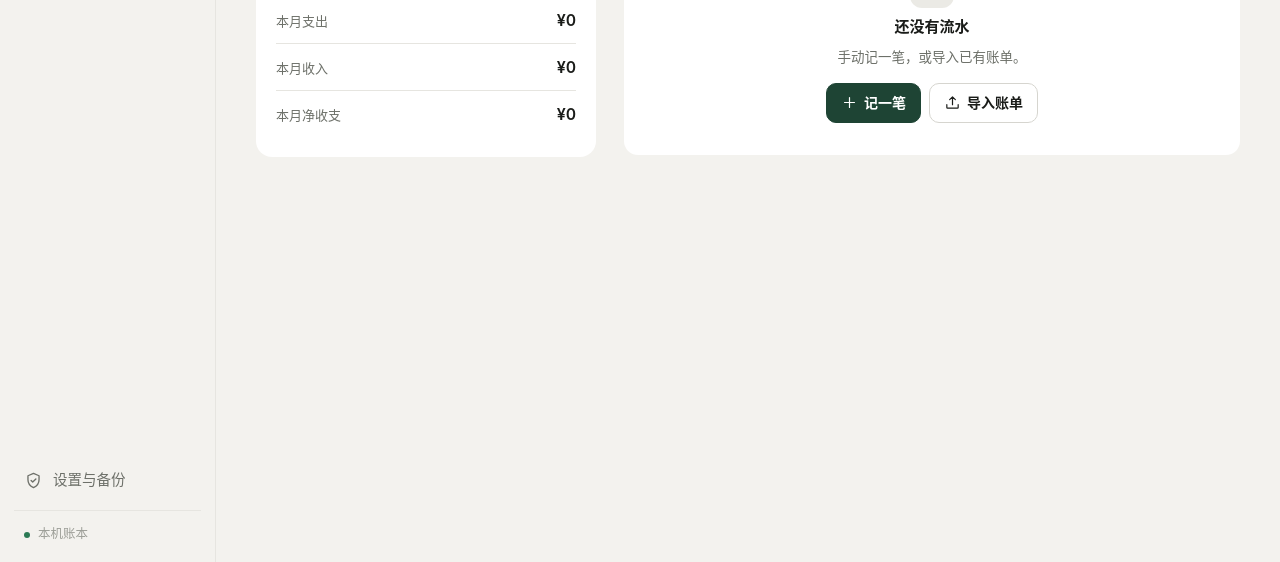
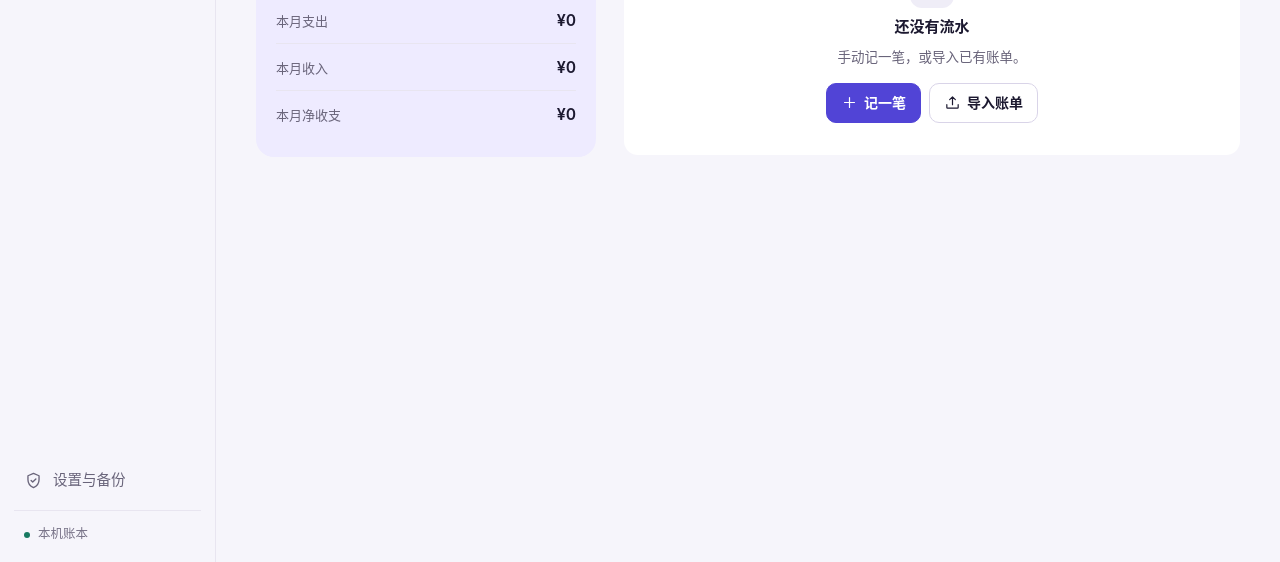
Before and after one commit to silverbullet522/xiaorizhang, a plain HTML site: page dist/index.html in a window 1280 px wide. Shown: the part 238-800 px from the top of the page. Drawn offline with Linux system fonts and the light colour scheme.

Commit message:
更新靛蓝主题、灰色未选中图标和轻量动效

```diff
--- a/dist/app.mjs
+++ b/dist/app.mjs
@@ -27,6 +27,7 @@ const state = {
 const viewNames = { home: ['账本', 'ledger'], overview: ['报表', 'chart'], categories: ['分类', 'tag'] }
 const standalone = matchMedia('(display-mode: standalone)').matches || navigator.standalone === true
 const phone = standalone || matchMedia('(pointer: coarse)').matches
+const allowsMotion = matchMedia('(prefers-reduced-motion: no-preference)')
 let importState
 let hiddenAt = 0
 let pasteTimer
@@ -986,12 +987,17 @@ const actions = {
   'entry-category': ({ value }, control) => {
     const form = byId('entry-form')
     const group = control.parentElement
+    const opensChildren = control.getAttribute('aria-expanded') === 'false'
     selectCategories(form, value)
     const selected = Array.from(group.children).find(item => item.dataset.value === value)
     selected?.focus({ preventScroll: true })
     if (selected?.getAttribute('aria-expanded') === 'true') {
       selected.scrollIntoView({ block: 'nearest' })
-      byId('entry-subcategories').firstElementChild.scrollIntoView({ block: 'nearest' })
+      const panel = byId('entry-subcategories')
+      panel.firstElementChild.scrollIntoView({ block: 'nearest' })
+      if (opensChildren && allowsMotion.matches) {
+        panel.animate([{ opacity: .55, transform: 'translateY(-4px)' }, { opacity: 1, transform: 'none' }], { duration: 180, easing: 'ease-out' })
+      }
     }
   },
   'screen-paste': pasteFromScreen,
--- a/dist/style.css
+++ b/dist/style.css
@@ -1,72 +1,76 @@
 :root {
   color-scheme: light dark;
-  --bg: #f3f2ee;
+  --bg: #f6f5fb;
   --surface: #fff;
-  --surface-2: #ebeae5;
-  --surface-3: #dfded8;
+  --surface-2: #efedf7;
+  --surface-3: #e4e0f1;
   --thumb: #fff;
   --key: #fff;
-  --key-alt: #dcdbd5;
-  --hover: rgb(26 28 25 / .045);
-  --ink: #1a1c19;
-  --ink-2: #3d403b;
-  --muted: #6d7069;
-  --faint: #9c9e97;
-  --line: #e6e5e0;
-  --line-strong: #d6d5cf;
-  --brand: #1e4434;
-  --brand-hover: #163327;
+  --key-alt: #e5e1f4;
+  --hover: rgb(67 49 155 / .06);
+  --ink: #1c1930;
+  --ink-2: #423d57;
+  --muted: #69647a;
+  --faint: #777287;
+  --line: #e8e5f0;
+  --line-strong: #d9d4e8;
+  --brand: #5144d6;
+  --brand-hover: #4133bf;
+  --brand-soft: #eeebff;
   --brand-ink: #fff;
-  --link: #2a6249;
-  --pos: #2b7a54;
+  --link: #493bc1;
+  --pos: #177961;
   --danger: #b23a2f;
   --warn-bg: #f5eedb;
   --warn-ink: #66511f;
-  --bar-in: #4f9a74;
-  --bar-out: #2f322e;
-  --focus: #2b7a54;
+  --bar-in: #29a387;
+  --bar-out: #7062df;
+  --focus: #6455e2;
+  --icon-inactive: #777;
   --category-blue: #2865a7;
   --category-red: #b53e52;
   --category-orange: #a95619;
   --category-green: #2b7957;
   --category-purple: #7952a6;
-  --nav-bg: rgb(249 249 246 / .84);
-  --pop: 0 12px 40px rgb(20 22 19 / .14), 0 1px 3px rgb(20 22 19 / .06);
+  --nav-bg: rgb(250 249 255 / .92);
+  --pop: 0 12px 40px rgb(24 20 46 / .16), 0 1px 3px rgb(24 20 46 / .06);
   --sans: -apple-system, BlinkMacSystemFont, "SF Pro Text", "Segoe UI", "PingFang SC", "Hiragino Sans GB", "Microsoft YaHei", "Noto Sans CJK SC", sans-serif;
 }
 @media (prefers-color-scheme: dark) {
   :root {
-    --bg: #111311;
-    --surface: #1a1d1a;
-    --surface-2: #242824;
-    --surface-3: #2f342f;
-    --thumb: #3a3f3a;
-    --key: #383d38;
-    --key-alt: #2d322d;
-    --hover: rgb(255 255 255 / .05);
-    --ink: #ecebe6;
-    --ink-2: #cfcec8;
-    --muted: #9a9e97;
-    --faint: #6f736d;
-    --line: #2a2e2a;
-    --line-strong: #393e39;
-    --brand: #c4e67e;
-    --brand-hover: #d3ef96;
-    --brand-ink: #142219;
-    --link: #b9dc78;
-    --pos: #7fca9c;
+    --bg: #141321;
+    --surface: #1d1b2c;
+    --surface-2: #252339;
+    --surface-3: #302d48;
+    --thumb: #38344e;
+    --key: #312e46;
+    --key-alt: #292641;
+    --hover: rgb(187 173 255 / .09);
+    --ink: #f0eefb;
+    --ink-2: #d4cee7;
+    --muted: #aca6bf;
+    --faint: #948da9;
+    --line: #312d45;
+    --line-strong: #443e5d;
+    --brand: #ada3ff;
+    --brand-hover: #c1b8ff;
+    --brand-soft: #342d57;
+    --brand-ink: #21194d;
+    --link: #bdb5ff;
+    --pos: #76d2b7;
     --danger: #ee8073;
     --warn-bg: #2b2718;
     --warn-ink: #e0cd98;
-    --bar-in: #6dbb8e;
-    --bar-out: #d6d5cf;
-    --focus: #a9d670;
+    --bar-in: #70cdb5;
+    --bar-out: #a699ff;
+    --focus: #afa3ff;
+    --icon-inactive: #aaa;
     --category-blue: #83b7fa;
     --category-red: #f68e9f;
     --category-orange: #efab75;
     --category-green: #90d2a9;
     --category-purple: #c8a5f1;
-    --nav-bg: rgb(24 27 24 / .82);
+    --nav-bg: rgb(26 24 41 / .92);
     --pop: 0 12px 40px rgb(0 0 0 / .5);
   }
 }
@@ -94,14 +98,14 @@ a { color: var(--link) }
   border-right: 1px solid var(--line); background: var(--bg); display: flex; flex-direction: column;
 }
 .brand { display: inline-flex; gap: 10px; align-items: center; font-size: 17px; font-weight: 650; letter-spacing: .02em }
-.brand-mark { display: grid; place-items: center; width: 30px; height: 30px; border-radius: 8px; background: #1e4434; color: #c6ee7f }
+.brand-mark { display: grid; place-items: center; width: 30px; height: 30px; border-radius: 8px; background: #5144d6; color: #fff }
 .sidebar-brand { margin: 0 8px 30px }
 .side-nav { display: grid; gap: 2px }
 .nav-link, .side-extra {
   display: flex; gap: 10px; align-items: center; width: 100%; min-height: 40px; padding: 8px 10px;
   border: 0; border-radius: 9px; background: transparent; color: var(--muted); font-size: 14.5px; font-weight: 500; text-align: left;
 }
-.nav-link[aria-current="page"] { background: var(--surface-2); color: var(--ink); font-weight: 600 }
+.nav-link[aria-current="page"] { background: var(--brand-soft); color: var(--link); font-weight: 650 }
 .side-foot { margin-top: auto }
 .side-status { display: flex; gap: 8px; align-items: center; margin-top: 10px; padding: 14px 10px 0; border-top: 1px solid var(--line); color: var(--faint); font-size: 12.5px }
 .dot { width: 6px; height: 6px; border-radius: 50%; background: var(--pos); flex: none }
@@ -133,7 +137,7 @@ a { color: var(--link) }
 a.button { text-decoration: none }
 .tabs { display: inline-flex; gap: 2px; padding: 3px; border-radius: 10px; background: var(--surface-2); min-width: 0 }
 .tab { min-height: 32px; padding: 0 12px; border: 0; border-radius: 7px; background: transparent; color: var(--muted); font-size: 13.5px; font-weight: 550 }
-.tab[aria-pressed="true"] { background: var(--thumb); color: var(--ink); box-shadow: 0 1px 2px rgb(0 0 0 / .08) }
+.tab[aria-pressed="true"] { background: var(--thumb); color: var(--link); box-shadow: 0 1px 2px rgb(0 0 0 / .08) }
 .period { display: inline-flex; align-items: center; gap: 2px; padding: 3px; border-radius: 10px; background: var(--surface-2) }
 .period button {
   min-width: 32px; min-height: 32px; display: inline-flex; align-items: center; justify-content: center; gap: 6px;
@@ -158,9 +162,9 @@ a.button { text-decoration: none }
 .book-layout { display: grid; grid-template-columns: minmax(270px, 340px) minmax(0, 1fr); gap: 28px; align-items: start }
 .book-digest { min-width: 0; position: sticky; top: 20px }
 .book-digest .banner { margin: 12px 0 0 }
-.digest { background: var(--surface); border-radius: 16px; padding: 20px }
+.digest { background: var(--brand-soft); border-radius: 18px; padding: 20px }
 .digest-today h2 { font-size: 13px; font-weight: 500; color: var(--muted) }
-.digest-today strong { display: block; margin-top: 4px; font-size: 42px; font-weight: 600; line-height: 1.1; letter-spacing: -.02em; overflow-wrap: anywhere }
+.digest-today strong { display: block; margin-top: 4px; color: var(--link); font-size: 42px; font-weight: 650; line-height: 1.1; letter-spacing: -.02em; overflow-wrap: anywhere }
 .digest-today small { display: block; margin-top: 4px; font-size: 12px; color: var(--faint) }
 .digest-stats { margin-top: 18px; border-top: 1px solid var(--line) }
 .digest-stats div { display: flex; justify-content: space-between; align-items: baseline; gap: 12px; padding: 11px 0; min-width: 0 }
@@ -286,7 +290,7 @@ dialog {
   padding: 0; width: min(520px, calc(100% - 32px)); max-height: min(88dvh, 880px); overflow: auto;
   border: 0; border-radius: 20px; background: var(--surface); color: var(--ink); box-shadow: var(--pop);
 }
-dialog::backdrop { background: rgb(20 22 19 / .38) }
+dialog::backdrop { background: rgb(22 18 41 / .38) }
 dialog.wide { width: min(720px, calc(100% - 32px)) }
 .dialog-top { position: sticky; z-index: 1; top: 0; display: flex; justify-content: space-between; align-items: center; gap: 12px; padding: 16px 20px 10px; background: var(--surface) }
 .dialog-top h2 { font-size: 18px; font-weight: 600 }
@@ -343,7 +347,7 @@ input[type=checkbox] { width: 18px; height: 18px; accent-color: var(--brand) }
 .entry-modes { display: flex; gap: 2px; min-width: 0; margin: 0; padding: 3px; border: 0; border-radius: 10px; background: var(--surface-2) }
 .entry-direction { position: relative }
 .entry-direction > span { display: grid; place-items: center; min-width: 48px; min-height: 32px; padding: 0 10px; border-radius: 7px; font-size: 13.5px; font-weight: 500; color: var(--muted); cursor: pointer }
-.entry-direction input:checked + span { background: var(--thumb); color: var(--ink); font-weight: 600; box-shadow: 0 1px 2px rgb(0 0 0 / .08) }
+.entry-direction input:checked + span { background: var(--thumb); color: var(--link); font-weight: 650; box-shadow: 0 1px 2px rgb(0 0 0 / .08) }
 .entry-direction input:focus-visible + span { outline: 2px solid var(--focus); outline-offset: 1px }
 .entry-clock { display: flex; align-items: center; gap: 6px; min-width: 0 }
 .entry-clock label { display: flex; align-items: center; min-width: 0; padding: 0 8px; border-radius: 9px; background: var(--surface-2); color: var(--muted) }
@@ -355,7 +359,7 @@ input[type=checkbox] { width: 18px; height: 18px; accent-color: var(--brand) }
 .entry-clock input::-webkit-calendar-picker-indicator { margin: 0 0 0 2px; padding: 0; width: 12px; opacity: .45 }
 .entry-clock input::-webkit-date-and-time-value { text-align: left }
 .entry-amount { display: flex; align-items: center; gap: 6px; min-width: 0; padding: 6px 0 10px; border-bottom: 1px solid var(--line) }
-.entry-amount:focus-within { border-color: var(--ink-2) }
+.entry-amount:focus-within { border-color: var(--focus) }
 .entry-symbol { flex: none; font-size: 28px; font-weight: 500; color: var(--faint) }
 .entry-amount-input { flex: 1; min-width: 0 }
 .entry-amount input {
@@ -379,7 +383,7 @@ input[type=checkbox] { width: 18px; height: 18px; accent-color: var(--brand) }
 }
 .entry-cat > span:last-child { max-width: 100%; overflow: hidden; text-overflow: ellipsis; white-space: nowrap }
 .entry-cat .category-icon { width: 36px; height: 32px }
-.entry-cat[aria-pressed="false"] .category-icon svg { opacity: .72 }
+.entry-cat[aria-pressed="false"] .category-icon, .icon-choice[aria-checked="false"] .category-icon { color: var(--icon-inactive) }
 .entry-cat[aria-pressed="true"] { color: var(--ink); font-weight: 600 }
 .entry-cat[aria-pressed="true"] .category-icon svg { stroke-width: 2.6 }
 .category-strip > [aria-expanded="true"] { position: relative }
@@ -389,14 +393,14 @@ input[type=checkbox] { width: 18px; height: 18px; accent-color: var(--brand) }
 }
 .category-children { grid-column: 1 / -1; margin-inline: 4px; padding: 10px 4px 6px; border-radius: 14px; background: var(--surface-2) }
 .category-children .category-adder { grid-column: 1 / -1 }
-.entry-add .category-icon { color: var(--muted) }
+.entry-add .category-icon { color: var(--icon-inactive) }
 .icon-picker-slot { flex-basis: 100% }
 .icon-picker {
   display: grid; grid-template-columns: repeat(auto-fill, minmax(44px, 1fr)); gap: 4px; max-height: 196px; overflow-y: auto;
   padding: 6px; border-radius: 12px; background: var(--surface-2); overscroll-behavior: contain;
 }
 .icon-choice { display: grid; place-items: center; height: 44px; padding: 0; border: 0; border-radius: 10px; background: transparent; color: var(--ink-2) }
-.icon-choice[aria-checked="true"] { background: var(--surface-3); box-shadow: inset 0 0 0 1px var(--line-strong) }
+.icon-choice[aria-checked="true"] { background: var(--thumb); box-shadow: inset 0 0 0 1px var(--line-strong) }
 .category-adder { display: flex; flex-wrap: wrap; align-items: center; gap: 8px; margin-top: 10px }
 .category-adder .control { flex: 1; min-width: 0; min-height: 40px }
 .category-adder .button { min-height: 40px; padding-inline: 12px }
@@ -460,7 +464,7 @@ body.selecting #main { padding-bottom: 110px }
 
 @media (hover: hover) {
   .nav-link:hover, .side-extra:hover { background: var(--hover); color: var(--ink) }
-  .nav-link[aria-current="page"]:hover { background: var(--surface-2) }
+  .nav-link[aria-current="page"]:hover { background: var(--brand-soft); color: var(--link) }
   .button:hover { background: var(--surface-2) }
   .button.primary:hover { background: var(--brand-hover); border-color: var(--brand-hover) }
   .icon-button:hover, .period button:hover { background: var(--hover) }
@@ -527,9 +531,9 @@ body.selecting #main { padding-bottom: 110px }
     padding: 4px max(6px, env(safe-area-inset-right)) calc(4px + env(safe-area-inset-bottom)) max(6px, env(safe-area-inset-left));
     border-top: 1px solid var(--line); background: var(--nav-bg); -webkit-backdrop-filter: saturate(180%) blur(20px); backdrop-filter: saturate(180%) blur(20px);
   }
-  #mobile-nav .nav-link { flex-direction: column; justify-content: center; gap: 3px; min-height: 50px; padding: 2px; background: transparent; color: var(--faint); font-size: 10.5px; font-weight: 500; text-align: center }
-  #mobile-nav .nav-link[aria-current="page"] { color: var(--ink); font-weight: 600 }
-  #mobile-nav .mobile-add { justify-self: center; display: grid; place-items: center; width: 52px; height: 40px; border: 0; border-radius: 14px; background: var(--brand); color: var(--brand-ink) }
+  #mobile-nav .nav-link { flex-direction: column; justify-content: center; gap: 3px; min-height: 50px; padding: 2px; background: transparent; color: var(--icon-inactive); font-size: 10.5px; font-weight: 500; text-align: center }
+  #mobile-nav .nav-link[aria-current="page"] { color: var(--link); font-weight: 650 }
+  #mobile-nav .mobile-add { justify-self: center; display: grid; place-items: center; width: 52px; height: 44px; border: 0; border-radius: 15px; background: var(--brand); color: var(--brand-ink) }
   dialog, dialog.wide { width: 100%; max-width: 100%; max-height: min(92dvh, 900px); margin: auto 0 0; border-radius: 20px 20px 0 0; padding-bottom: env(safe-area-inset-bottom) }
   .dialog-top { padding: 14px 16px 8px }
   .dialog-content { padding: 6px 16px 20px }
@@ -568,15 +572,18 @@ body.selecting #main { padding-bottom: 110px }
 }
 
 @media (prefers-reduced-motion: no-preference) {
-  .button, .icon-button, .nav-link, .tab, .transaction, .period button, .category-icon, .key { transition: background-color .15s ease, color .15s ease }
+  .button, .icon-button, .nav-link, .tab, .transaction, .period button, .category-icon, .key, .mobile-add {
+    transition: background-color .15s ease, color .15s ease, transform .15s ease;
+  }
+  :is(.button, .key, .mobile-add):active:not(:disabled), :is(.entry-cat, .icon-choice):active .category-icon { transform: scale(.95) }
   dialog[open] { animation: dialog-in .22s cubic-bezier(.2, .8, .2, 1) }
   dialog[open]::backdrop { animation: fade-in .22s ease }
   #quick-paste:not([hidden]) { animation: rise-in .28s cubic-bezier(.2, .8, .2, 1) }
   @media (max-width: 735px) {
-    dialog[open] { animation: sheet-in .3s cubic-bezier(.2, .8, .2, 1) }
+    dialog[open] { animation: sheet-in .24s cubic-bezier(.2, .8, .2, 1) }
   }
 }
 @keyframes dialog-in { from { opacity: 0; transform: translateY(8px) scale(.985) } }
-@keyframes sheet-in { from { transform: translateY(100%) } }
+@keyframes sheet-in { from { opacity: .45; transform: translateY(28px) } }
 @keyframes fade-in { from { opacity: 0 } }
 @keyframes rise-in { from { opacity: 0; transform: translate(-50%, 12px) } }
```
Also changed, not shown: dist/index.html (+2 -2 lines), dist/app.webmanifest, dist/icons/app-192.png, dist/icons/app-512.png, dist/icons/touch.png, dist/sw.js.
